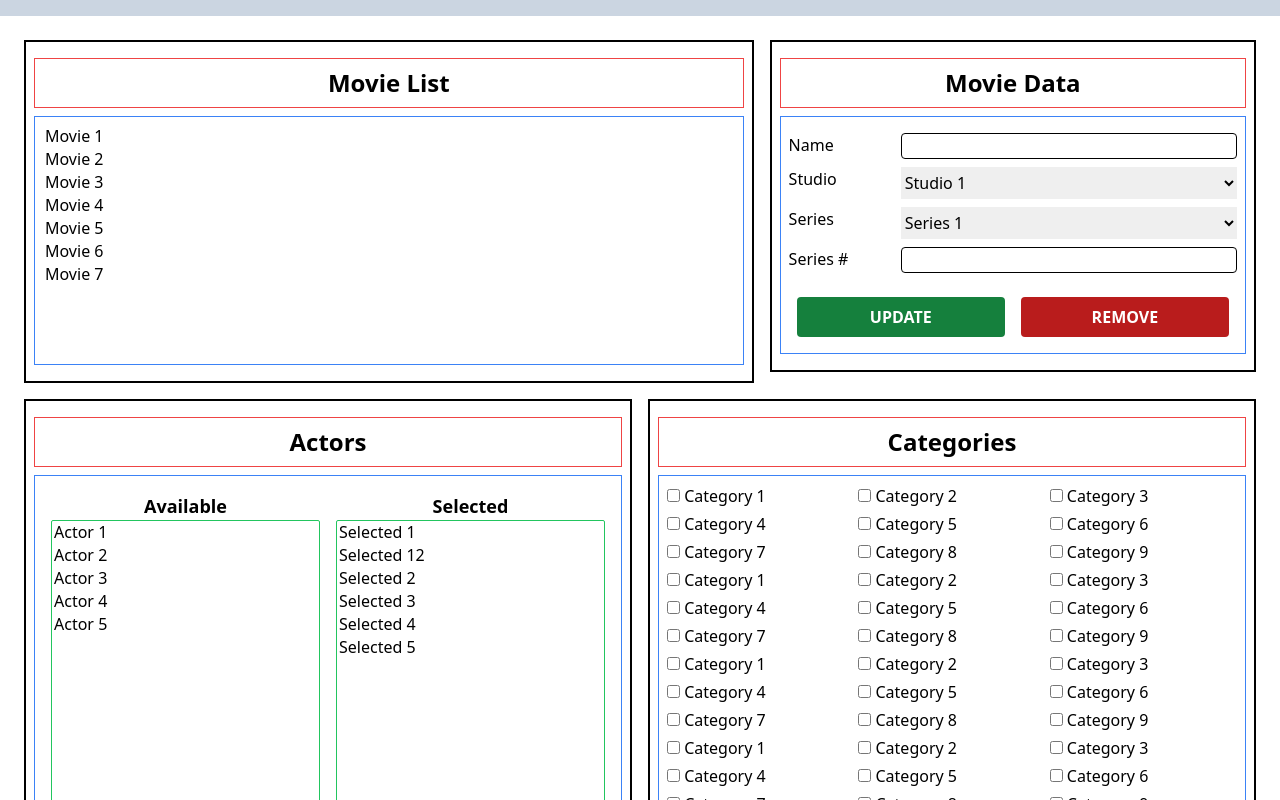
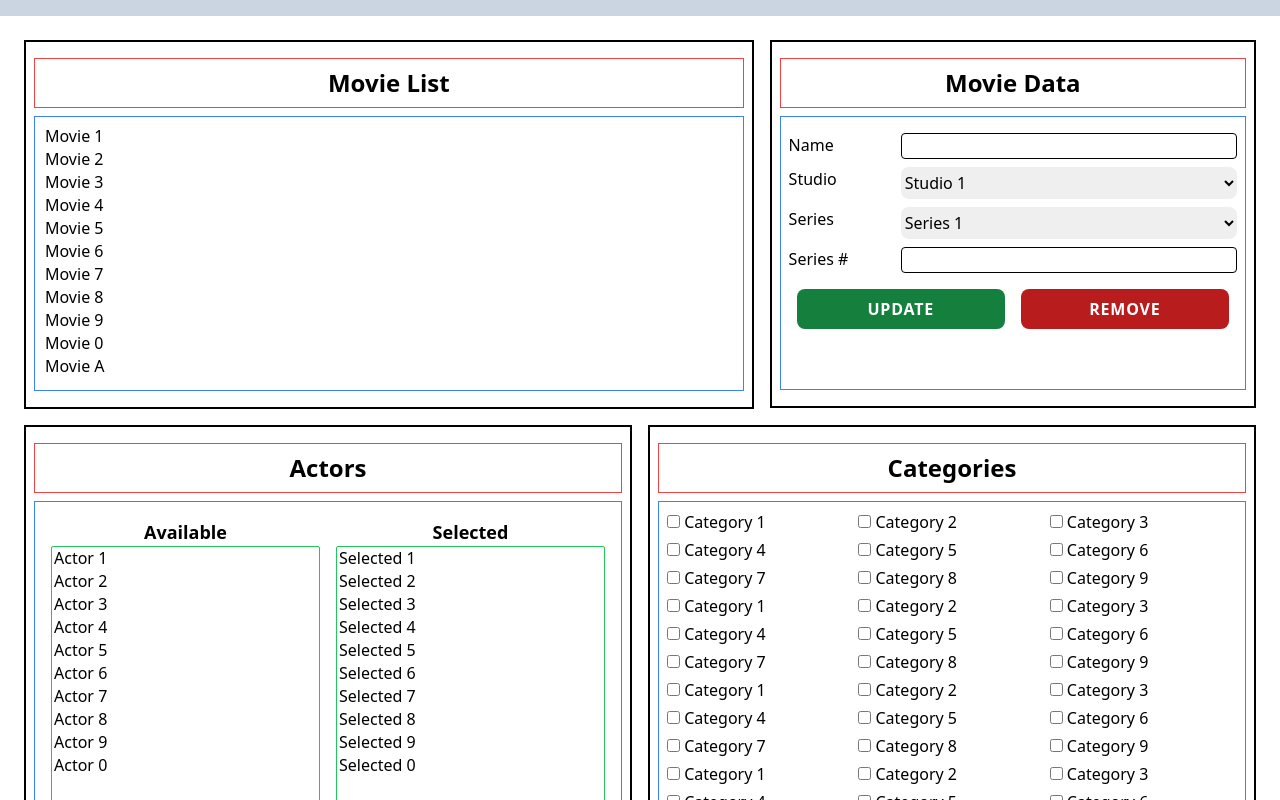
Before and after one commit to modernoldschooldev/moviemanager, a React (Create React App) app in the folder frontend/: page / in a window 1280 px wide. Shown: the top 800 px of the page. Built offline with nearby package versions, Linux system fonts and the light colour scheme; the HTML template or start-up script is replaced by a standard one.

Commit message:
cleanup UI components
refactor redundancies into components
add custom classes with tailwind styles
update layout slightly

```diff
--- a/frontend/src/components/ActorSelector.tsx
+++ b/frontend/src/components/ActorSelector.tsx
@@ -1,40 +1,39 @@
+import ActorSelectorList from "./ActorSelectorList";
 import MovieSection from "./MovieSection";
 
 const ActorSelector = () => {
   return (
     <MovieSection title="Actors">
       <div className="flex h-96">
-        <div className="m-2 w-1/2">
-          <div>
-            <h2 className="text-center text-lg font-bold">Available</h2>
-          </div>
-
-          <div>
+        <ActorSelectorList title="Available">
           <select className="border border-green-500 w-full" size={13}>
             <option>Actor 1</option>
             <option>Actor 2</option>
             <option>Actor 3</option>
             <option>Actor 4</option>
             <option>Actor 5</option>
+            <option>Actor 6</option>
+            <option>Actor 7</option>
+            <option>Actor 8</option>
+            <option>Actor 9</option>
+            <option>Actor 0</option>
           </select>
-          </div>
-        </div>
+        </ActorSelectorList>
 
-        <div className="m-2 w-1/2">
-          <div>
-            <h2 className="text-center text-lg font-bold">Selected</h2>
-          </div>
-          <div>
+        <ActorSelectorList title="Selected">
           <select className="border border-green-500 w-full" size={13}>
             <option>Selected 1</option>
-              <option>Selected 12</option>
             <option>Selected 2</option>
             <option>Selected 3</option>
             <option>Selected 4</option>
             <option>Selected 5</option>
+            <option>Selected 6</option>
+            <option>Selected 7</option>
+            <option>Selected 8</option>
+            <option>Selected 9</option>
+            <option>Selected 0</option>
           </select>
-          </div>
-        </div>
+        </ActorSelectorList>
       </div>
     </MovieSection>
   );
--- /dev/null
+++ b/frontend/src/components/ActorSelectorList.tsx
@@ -0,0 +1,18 @@
+interface Props {
+  title: string;
+  children: React.ReactNode;
+}
+
+const ActorSelectorList = ({ title, children }: Props) => {
+  return (
+    <div className="m-2 w-1/2">
+      <div>
+        <h3 className="font-bold text-center text-lg">{title}</h3>
+      </div>
+
+      <div>{children}</div>
+    </div>
+  );
+};
+
+export default ActorSelectorList;
--- a/frontend/src/components/CategorySelector.tsx
+++ b/frontend/src/components/CategorySelector.tsx
@@ -3,7 +3,7 @@ import MovieSection from "./MovieSection";
 const CategorySelector = () => {
   return (
     <MovieSection title="Categories">
-      <div className="grid grid-cols-3 gap-1 h-96 overflow-y-scroll">
+      <div className="gap-1 grid grid-cols-3 h-96 overflow-y-scroll">
         <label>
           <input type="checkbox" /> Category 1
         </label>
--- a/frontend/src/components/Container.tsx
+++ b/frontend/src/components/Container.tsx
@@ -4,7 +4,7 @@ interface Props {
 
 const Container = ({ children }: Props) => {
   return (
-    <main className="container bg-white mx-auto my-4 p-4">{children}</main>
+    <main className="bg-white container mx-auto my-4 p-4">{children}</main>
   );
 };
 
--- a/frontend/src/components/MovieData.tsx
+++ b/frontend/src/components/MovieData.tsx
@@ -1,70 +1,56 @@
+import MovieDataFormRow from "./MovieDataFormRow";
 import MovieSection from "./MovieSection";
 
 const MovieData = () => {
   return (
     <MovieSection title="Movie Data">
-      <div>
+      <div className="h-64">
         <form>
           <fieldset>
-            <div className="flex my-2">
-              <div className="w-1/4">Name</div>
-              <div className="w-3/4">
-                <input
-                  className="border border-black focus:border-blue-700 w-full outline-1 rounded px-1"
-                  type="text"
-                />
-              </div>
-            </div>
+            <div>
+              <MovieDataFormRow title="Name">
+                <input className="movie-data-input" type="text" />
+              </MovieDataFormRow>
 
-            <div className="flex my-2">
-              <div className="w-1/4">Studio</div>
-              <div className="w-3/4">
-                <select className="w-full py-1">
+              <MovieDataFormRow title="Studio">
+                <select className="py-1 rounded-lg w-full">
                   <option>Studio 1</option>
                   <option>Studio 2</option>
                   <option>Studio 3</option>
                   <option>Studio 4</option>
                   <option>Studio 5</option>
                 </select>
-              </div>
-            </div>
+              </MovieDataFormRow>
 
-            <div className="flex my-2">
-              <div className="w-1/4">Series</div>
-              <div className="w-3/4">
-                <select className="w-full py-1">
+              <MovieDataFormRow title="Series">
+                <select className="py-1 rounded-lg w-full">
                   <option>Series 1</option>
                   <option>Series 2</option>
                   <option>Series 3</option>
                   <option>Series 4</option>
                   <option>Series 5</option>
                 </select>
-              </div>
-            </div>
+              </MovieDataFormRow>
 
-            <div className="flex my-2">
-              <div className="w-1/4">Series #</div>
-              <div className="w-3/4">
-                <input
-                  className="border border-black focus:border-blue-700 w-full outline-1 rounded px-1"
-                  type="text"
-                />
-              </div>
-            </div>
+              <MovieDataFormRow title="Series #">
+                <input className="movie-data-input" type="text" />
+              </MovieDataFormRow>
 
-            <div className="flex mt-6 mb-2">
+              <div className="flex my-4">
                 <button
-                className="inline-block w-1/2 bg-green-700 hover:bg-green-600 text-white mx-2 p-2 uppercase font-bold rounded"
+                  className="movie-data-button bg-green-700 hover:bg-green-600"
                   type="submit"
                 >
                   Update
                 </button>
+
                 <button
-                className="inline-block w-1/2 bg-red-700 hover:bg-red-600 text-white mx-2 p-2 uppercase font-bold rounded"
+                  className="movie-data-button bg-red-700 hover:bg-red-600"
                   type="button"
                 >
                   Remove
                 </button>
+              </div>
             </div>
           </fieldset>
         </form>
--- /dev/null
+++ b/frontend/src/components/MovieDataFormRow.tsx
@@ -0,0 +1,15 @@
+interface Props {
+  title: string;
+  children: React.ReactNode;
+}
+
+const MovieDataFormRow = ({ title, children }: Props) => {
+  return (
+    <div className="flex my-2">
+      <div className="w-1/4">{title}</div>
+      <div className="w-3/4">{children}</div>
+    </div>
+  );
+};
+
+export default MovieDataFormRow;
--- a/frontend/src/components/MovieList.tsx
+++ b/frontend/src/components/MovieList.tsx
@@ -3,7 +3,7 @@ import MovieSection from "./MovieSection";
 const MovieList = () => {
   return (
     <MovieSection title="Movie List">
-      <select className="w-full" size={10}>
+      <select className="h-64 w-full" size={10}>
         <option>Movie 1</option>
         <option>Movie 2</option>
         <option>Movie 3</option>
@@ -11,6 +11,13 @@ const MovieList = () => {
         <option>Movie 5</option>
         <option>Movie 6</option>
         <option>Movie 7</option>
+        <option>Movie 8</option>
+        <option>Movie 9</option>
+        <option>Movie 0</option>
+        <option>Movie A</option>
+        <option>Movie B</option>
+        <option>Movie C</option>
+        <option>Movie D</option>
       </select>
     </MovieSection>
   );
--- a/frontend/src/components/MovieSection.tsx
+++ b/frontend/src/components/MovieSection.tsx
@@ -7,9 +7,9 @@ const MovieSection = ({ title, children }: Props) => {
   return (
     <section className="border-2 border-black p-2">
       <div className="border border-red-500 p-2 my-2">
-        <h2 className="text-center text-2xl font-bold">{title}</h2>
+        <h2 className="font-bold text-center text-2xl">{title}</h2>
       </div>
-      <div className="border border-blue-500 p-2 my-2">{children}</div>
+      <div className="border border-blue-500 my-2 p-2">{children}</div>
     </section>
   );
 };
--- a/frontend/src/index.css
+++ b/frontend/src/index.css
@@ -7,3 +7,13 @@
     @apply bg-slate-300;
   }
 }
+
+@layer components {
+  .movie-data-input {
+    @apply border border-black focus:border-blue-700 focus:bg-gray-100 w-full outline-1 px-1 rounded;
+  }
+
+  .movie-data-button {
+    @apply font-bold inline-block mx-2 p-2 rounded-lg text-white tracking-wider uppercase w-1/2;
+  }
+}
```
Lines whose indentation alone changed are shown as unchanged.
